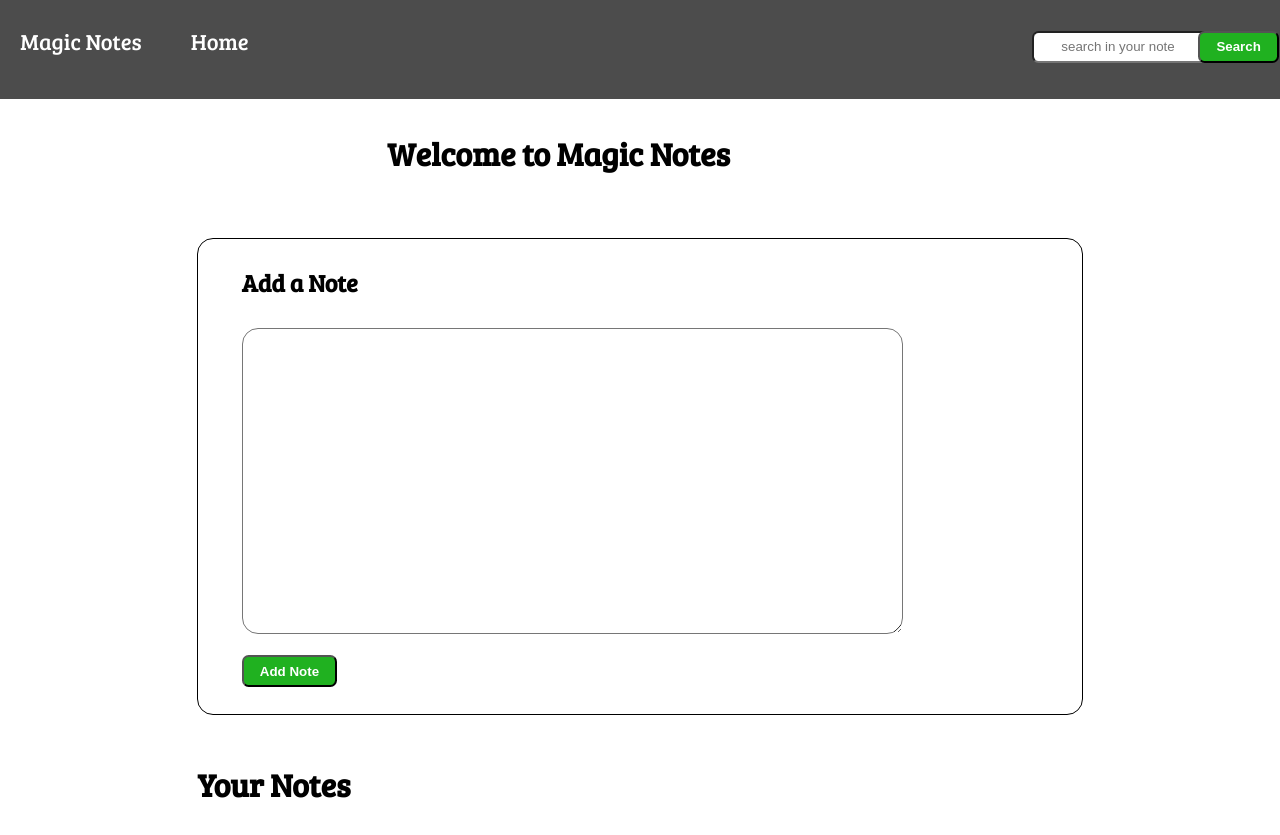
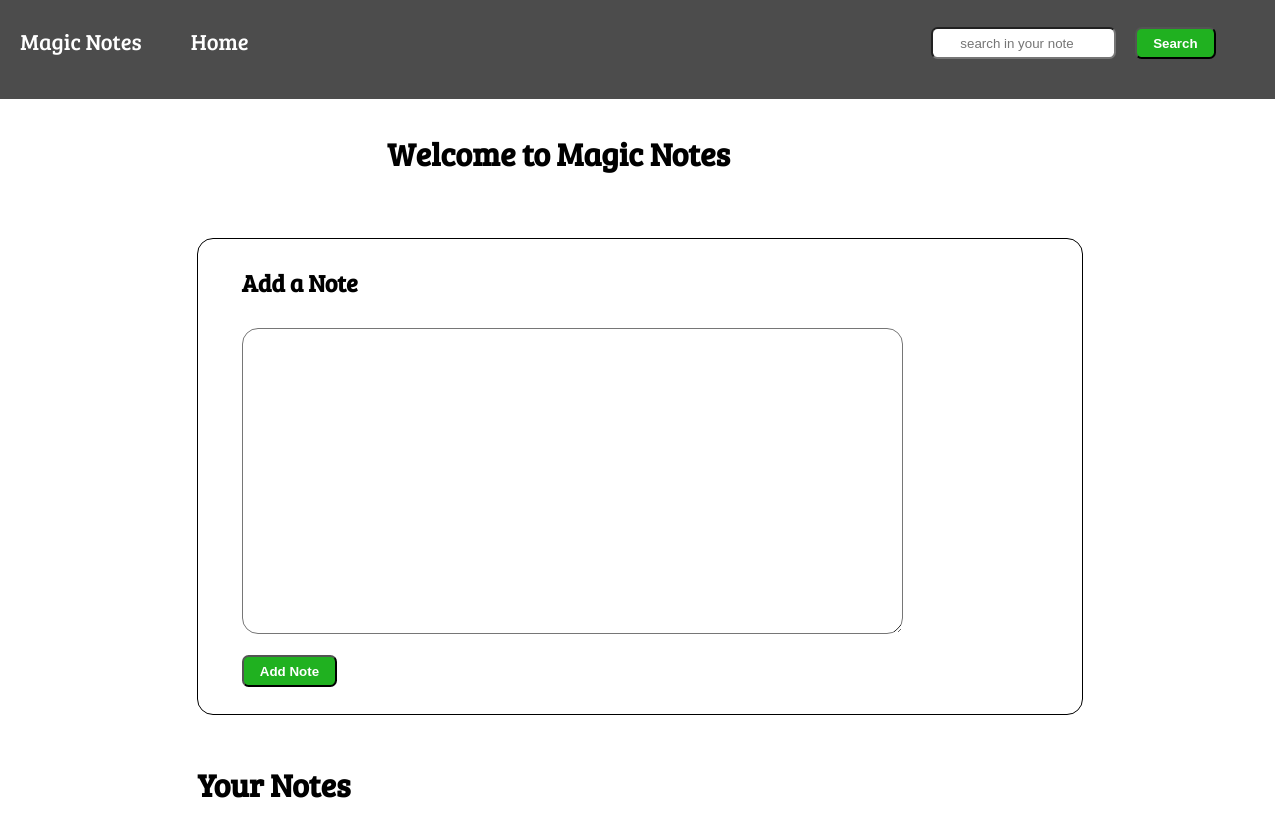
Before and after one commit to subodhkum20/js, a plain HTML site: page index.html in a window 1280 px wide. Drawn offline with Linux system fonts and the light colour scheme.

Commit message:
cahnged some css

```diff
--- a/index.html
+++ b/index.html
@@ -19,7 +19,7 @@
                 <input type="search" name="search" id="searchbar" placeholder="search in your note" onchange="search()">
             </div>
             <div class="navcontent" id="navcontent4">
-                <button id="serchbtn" onclick="search()">Search</button>
+                <button id="searchbtn" onclick="search()">Search</button>
             </div>
         </div>
     </nav>
--- a/notes.css
+++ b/notes.css
@@ -5,7 +5,7 @@ nav::before{
 
     content: "";
     height: 13%;
-    width: 101%;
+    width: 100%;
     background-color: #000;
     display: block;
     position: absolute;
@@ -34,7 +34,7 @@ nav::before{
 #navcontent4{
     /* margin-left: -2%; */
     position: absolute;
-    margin-left: 93%;
+    margin-left: 92%;
 }
 #navcontent3{
     /* margin-left: -2%; */
@@ -56,6 +56,7 @@ input{
     height: 2rem;
     border-radius: .5em;
     text-align: center;
+    right: 200px;
 }
 #addnote{
     border: 1px solid black;
@@ -114,7 +115,7 @@ p{
     height:300px;
     width: 20%;
     position: absolute;
-    margin-left: 75%;
+    /* margin-left: 75%; */
     margin-top: 5%;
 }
 .card{
@@ -124,3 +125,15 @@ p{
     padding: 1rem;
     border-radius: 1rem;
 }
+#navcontent3{
+    position: absolute;
+    right: 2%;
+}
+#searchbtn{
+    position: absolute;
+    right: -30px;
+}
+#searchbar{
+    position: absolute;
+    right: 100px;
+}
```
